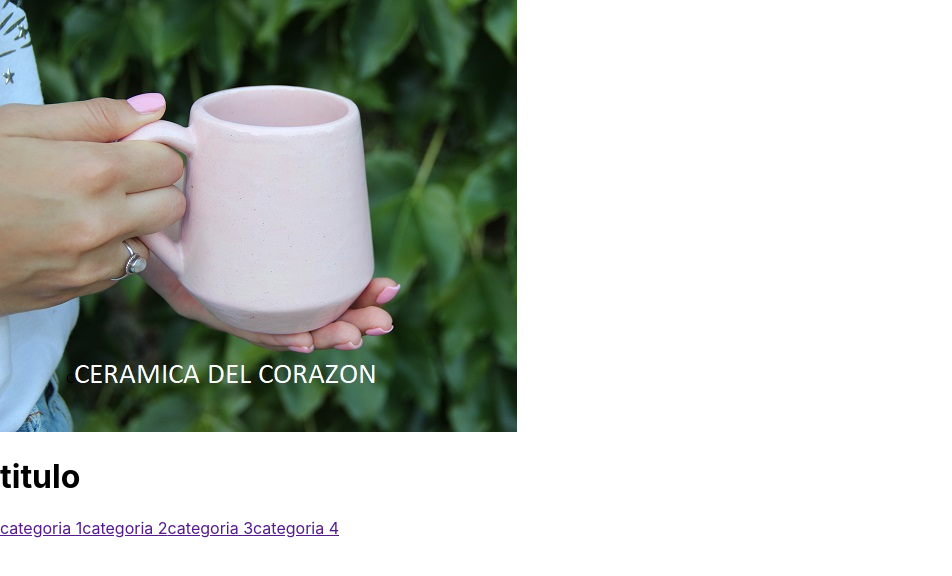
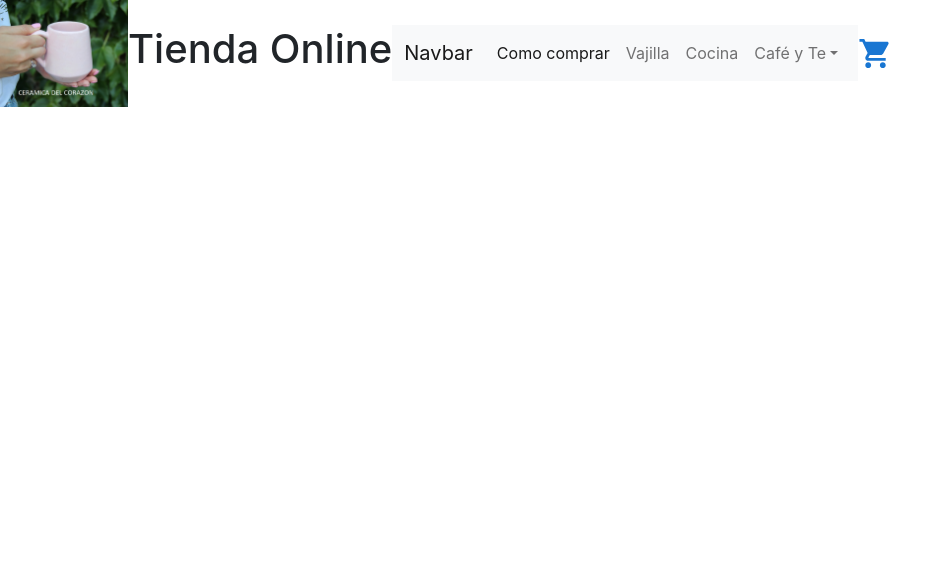
Before and after one commit to sergiopesoa/prueba, a React (Create React App) app: page / in a window 1280 px wide. Shown: the top 576 px of the page, without its empty margins (0-952 px from the left). Built offline with nearby package versions, Linux system fonts and the light colour scheme; the HTML template or start-up script is replaced by a standard one.

Commit message:
incorporar bootstrap

```diff
--- a/package.json
+++ b/package.json
@@ -3,10 +3,16 @@
   "version": "0.1.0",
   "private": true,
   "dependencies": {
+    "@emotion/react": "^11.10.4",
+    "@emotion/styled": "^11.10.4",
+    "@mui/icons-material": "^5.10.6",
+    "@mui/material": "^5.10.6",
     "@testing-library/jest-dom": "^5.16.5",
     "@testing-library/react": "^13.4.0",
     "@testing-library/user-event": "^13.5.0",
+    "bootstrap": "^5.2.1",
     "react": "^18.2.0",
+    "react-bootstrap": "^2.5.0",
     "react-dom": "^18.2.0",
     "react-scripts": "5.0.1",
     "web-vitals": "^2.1.4"
--- a/src/App.js
+++ b/src/App.js
@@ -1,14 +1,11 @@
 import React from "react";
-import Header from "./Components/Header/Header";
+import NavBar from "./Components/NavBar/NavBar";
 const App = () => {
   return (
     <>
-    <Header/>
+    <NavBar/>
     </>
-
-
-
-  )
+      )
 }
 
 export default App
--- a/src/Components/Header/Header.js
+++ /dev/null
@@ -1,21 +0,0 @@
-import React from "react"
-import logo from "../../assets/logo.jpg"
-const Header = () => {
-    return(
-        <header>
-            <img src={logo} alt="tienda online"/>
-            <h1>titulo</h1>
-            <nav>
-                <a href="">categoria 1</a>
-                <a href="">categoria 2</a>
-                <a href="">categoria 3</a>
-                <a href="">categoria 4</a>
-            </nav>
-            <img src="" alt=""/>
-
-
-
-        </header>
-    )
-}
-export default Header
--- /dev/null
+++ b/src/Components/NavBar/NavBar.css
@@ -0,0 +1,7 @@
+header {
+    display: flex;
+    align-items: center;
+}
+img{
+    width: 10%;
+}
--- /dev/null
+++ b/src/Components/NavBar/NavBar.js
@@ -0,0 +1,62 @@
+import React from "react"
+import Navbar from "react-bootstrap/Navbar";
+import './NavBar.css'
+import logo from "../../assets/logo.jpg"
+import ShoppingCartIcon from '@mui/icons-material/ShoppingCart';
+const Header = () => {
+    return (
+        <header>
+            <img src={logo} alt="tienda online"/>
+            <h1> Tienda Online</h1>
+
+                <nav class="navbar navbar-expand-lg bg-light">
+  <div class="container-fluid">
+    <a class="navbar-brand" href="#">Navbar</a>
+    <button class="navbar-toggler" type="button" data-bs-toggle="collapse" data-bs-target="#navbarNavDropdown" aria-controls="navbarNavDropdown" aria-expanded="false" aria-label="Toggle navigation">
+      <span class="navbar-toggler-icon"></span>
+    </button>
+    <div class="collapse navbar-collapse" id="navbarNavDropdown">
+      <ul class="navbar-nav">
+        <li class="nav-item">
+          <a class="nav-link active" aria-current="page" href="#">Como comprar</a>
+        </li>
+        <li class="nav-item">
+          <a class="nav-link" href="#">Vajilla</a>
+        </li>
+        <li class="nav-item">
+          <a class="nav-link" href="#">Cocina</a>
+        </li>
+        <li class="nav-item dropdown">
+          <a class="nav-link dropdown-toggle" href="#" role="button" data-bs-toggle="dropdown" aria-expanded="false">
+            Café y Te
+          </a>
+          <ul class="dropdown-menu">
+            <li><a class="dropdown-item" href="#">Tazas</a></li>
+            <li><a class="dropdown-item" href="#">Cafeteras y Teteras</a></li>
+            <li><a class="dropdown-item" href="#">juegos completos</a></li>
+          </ul>
+        </li>
+      </ul>
+    </div>
+  </div>
+
+
+</nav>
+
+
+
+
+
+
+
+
+
+
+            <ShoppingCartIcon color="primary" fontSize="large"/>
+
+
+
+        </header>
+    )
+}
+export default Header
```
Also changed, not shown: 1 other file (tests, documents, lock files or other folders).
